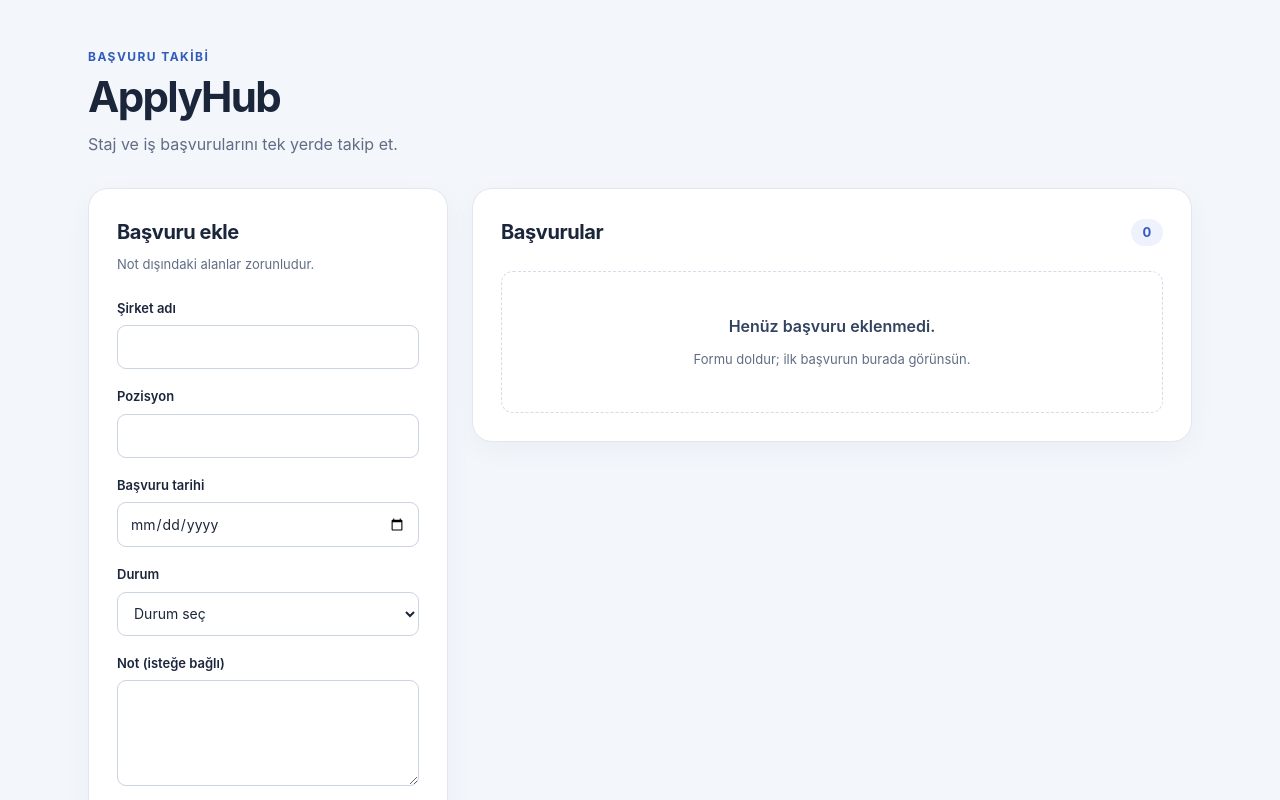
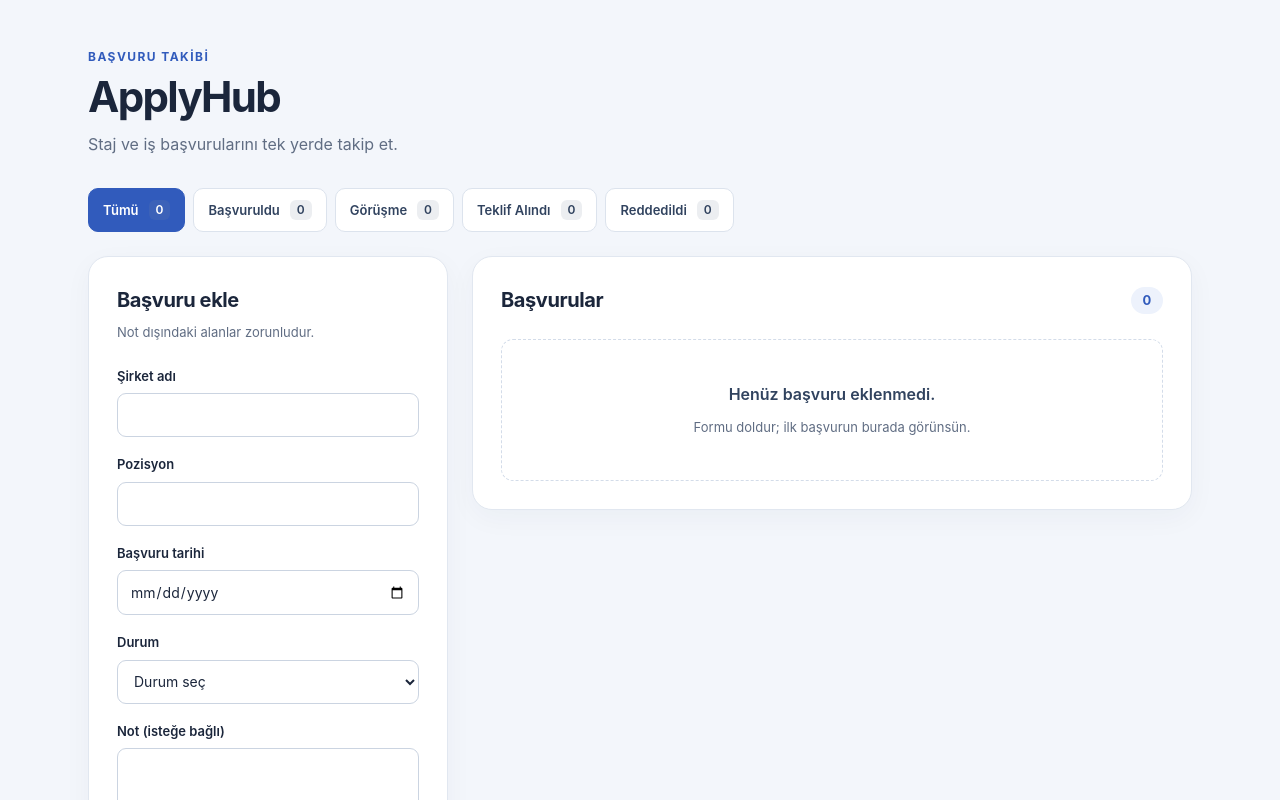
Before and after one commit to berkaykyb/tnc_applyhub, a React (Vite) app: page / in a window 1280 px wide. Shown: the top 800 px of the page. Built offline with nearby package versions, Linux system fonts and the light colour scheme.

Commit message:
feat: filter applications by status

```diff
--- a/src/App.css
+++ b/src/App.css
@@ -73,6 +73,49 @@ button:focus-visible {
   grid-template-columns: minmax(280px, 360px) minmax(0, 1fr);
   gap: 24px;
   align-items: start;
+}
+
+.application-filters {
+  display: flex;
+  flex-wrap: wrap;
+  gap: 8px;
+  margin-bottom: 24px;
+}
+
+.filter-button {
+  display: inline-flex;
+  align-items: center;
+  gap: 10px;
+  min-height: 44px;
+  padding: 9px 14px;
+  border: 1px solid #dce3ed;
+  border-radius: 10px;
+  background: #fff;
+  color: #31435f;
+  font-size: 13px;
+  font-weight: 600;
+}
+
+.filter-button:hover:not(:disabled) {
+  background: #edf2fc;
+}
+
+.filter-button[aria-pressed='true'] {
+  border-color: #315bbc;
+  background: #315bbc;
+  color: #fff;
+}
+
+.filter-count {
+  padding: 1px 7px;
+  border-radius: 6px;
+  background: rgb(128 144 164 / 15%);
+  font-size: 12px;
+}
+
+.reset-filter {
+  display: block;
+  margin: 18px auto 0;
 }
 
 .panel {
--- a/src/App.jsx
+++ b/src/App.jsx
@@ -2,6 +2,7 @@ import { useRef, useState } from 'react'
 import { loadApplications, saveApplications } from './applicationStorage.js'
 import ApplicationForm from './components/ApplicationForm.jsx'
 import ApplicationList from './components/ApplicationList.jsx'
+import ApplicationFilters from './components/ApplicationFilters.jsx'
 import './App.css'
 
 const statusLabels = {
@@ -34,8 +35,13 @@ function App() {
   const [feedback, setFeedback] = useState(null)
   const [formValues, setFormValues] = useState(emptyFormValues)
   const [editingId, setEditingId] = useState(null)
+  const [selectedStatus, setSelectedStatus] = useState('all')
   const companyInputRef = useRef(null)
   const { applications, storageError } = applicationState
+  const visibleApplications =
+    selectedStatus === 'all'
+      ? applications
+      : applications.filter((application) => application.status === selectedStatus)
 
   function persistApplications(updatedApplications, successMessage) {
     if (storageError) {
@@ -160,6 +166,14 @@ function App() {
         <p>Staj ve iş başvurularını tek yerde takip et.</p>
       </header>
 
+      <ApplicationFilters
+        applications={applications}
+        statusLabels={statusLabels}
+        selectedStatus={selectedStatus}
+        onChange={setSelectedStatus}
+        disabled={Boolean(storageError)}
+      />
+
       <div className="workspace">
         <ApplicationForm
           formValues={formValues}
@@ -175,7 +189,10 @@ function App() {
         />
 
         <ApplicationList
-          applications={applications}
+          applications={visibleApplications}
+          totalCount={applications.length}
+          selectedStatus={selectedStatus}
+          onResetFilter={() => setSelectedStatus('all')}
           editingId={editingId}
           storageError={storageError}
           statusLabels={statusLabels}
--- /dev/null
+++ b/src/components/ApplicationFilters.jsx
@@ -0,0 +1,35 @@
+function ApplicationFilters({
+  applications,
+  statusLabels,
+  selectedStatus,
+  onChange,
+  disabled,
+}) {
+  const counts = applications.reduce((totals, application) => {
+    totals[application.status] = (totals[application.status] ?? 0) + 1
+    return totals
+  }, {})
+  const filters = { all: 'Tümü', ...statusLabels }
+
+  return (
+    <nav className="application-filters" aria-label="Başvuru durumuna göre filtrele">
+      {Object.entries(filters).map(([status, label]) => (
+        <button
+          key={status}
+          type="button"
+          className="filter-button"
+          aria-pressed={selectedStatus === status}
+          onClick={() => onChange(status)}
+          disabled={disabled}
+        >
+          {label}
+          <span className="filter-count">
+            {status === 'all' ? applications.length : (counts[status] ?? 0)}
+          </span>
+        </button>
+      ))}
+    </nav>
+  )
+}
+
+export default ApplicationFilters
--- a/src/components/ApplicationList.jsx
+++ b/src/components/ApplicationList.jsx
@@ -2,6 +2,9 @@ import ApplicationCard from './ApplicationCard.jsx'
 
 function ApplicationList({
   applications,
+  totalCount,
+  selectedStatus,
+  onResetFilter,
   editingId,
   storageError,
   statusLabels,
@@ -15,15 +18,42 @@ function ApplicationList({
     >
       <div className="section-header">
         <h2 id="applications-heading">Başvurular</h2>
-        {!storageError && <span className="count">{applications.length}</span>}
+        {!storageError && (
+          <span
+            className="count"
+            role="status"
+            aria-label={`${applications.length} başvuru gösteriliyor, toplam ${totalCount}`}
+          >
+            {selectedStatus === 'all'
+              ? applications.length
+              : `${applications.length} / ${totalCount}`}
+          </span>
+        )}
       </div>
 
       {storageError ? (
         <p className="empty-state">Başvuru listesi yüklenemedi.</p>
       ) : applications.length === 0 ? (
         <div className="empty-state">
-          <p>Henüz başvuru eklenmedi.</p>
-          <span>Formu doldur; ilk başvurun burada görünsün.</span>
+          <p>
+            {totalCount === 0
+              ? 'Henüz başvuru eklenmedi.'
+              : 'Bu durumda başvuru yok.'}
+          </p>
+          <span>
+            {totalCount === 0
+              ? 'Formu doldur; ilk başvurun burada görünsün.'
+              : 'Diğer başvurularını görmek için filtreyi değiştirebilirsin.'}
+          </span>
+          {selectedStatus !== 'all' && (
+            <button
+              className="button button-secondary reset-filter"
+              type="button"
+              onClick={onResetFilter}
+            >
+              Tümünü göster
+            </button>
+          )}
         </div>
       ) : (
         <ul className="application-list">
```
